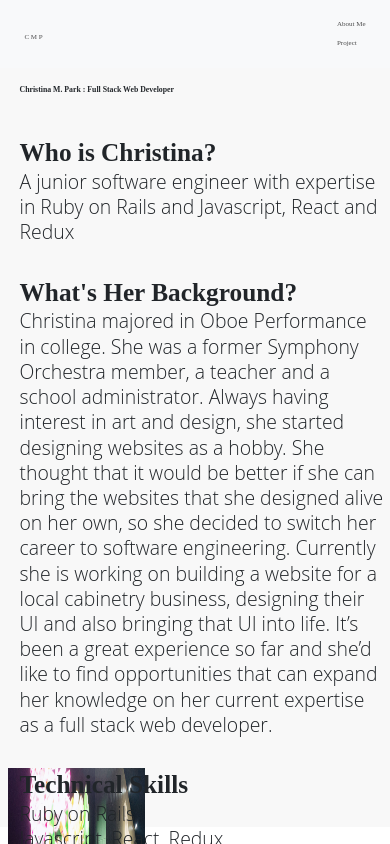
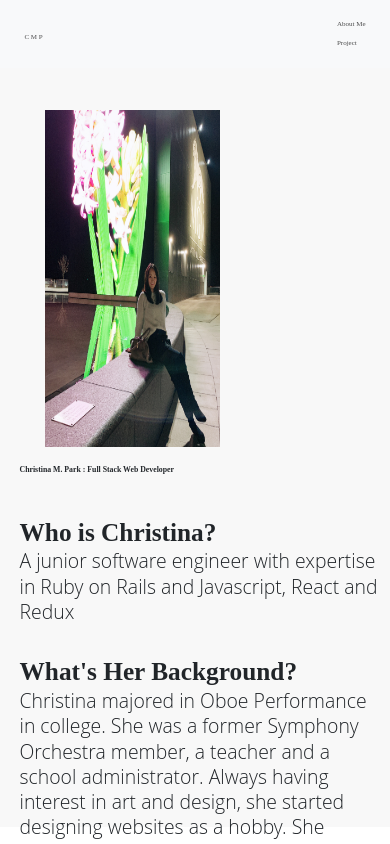
Before and after one commit to christinapark0117/profile-page, a React (Create React App) app: page /aboutme in a window 390 px wide. Shown: the top 844 px of the page. Built offline with nearby package versions, Linux system fonts and the light colour scheme.

Commit message:
image on the top and bio on the bottom of the image

```diff
--- a/src/PageStyle/AboutMe.css
+++ b/src/PageStyle/AboutMe.css
@@ -76,20 +76,21 @@
         height: 90vh;
         display: grid;
         grid-template-columns: 100vw;
-        grid-template-rows: 80vh 20vh;
-        grid-template-areas: "bio" "image";
+        grid-template-rows: 45vh 55vh;
+        grid-template-areas: "image" "bio";
     }
 
     .bioImage{
         grid-area: image;
-        height: 60vh;
-        width: 20vw;
+        height: 50vh;
+        width: 50vw;
         text-align: center;
-        padding: 1vh;
+        padding: 3vh;
+        margin-left: 5vw;
     }
 
     .myImage{
-        height: 45vh;
-        width: 35vw;
+        height: 40vh;
+        width: 45vw;
     }
 }
```
